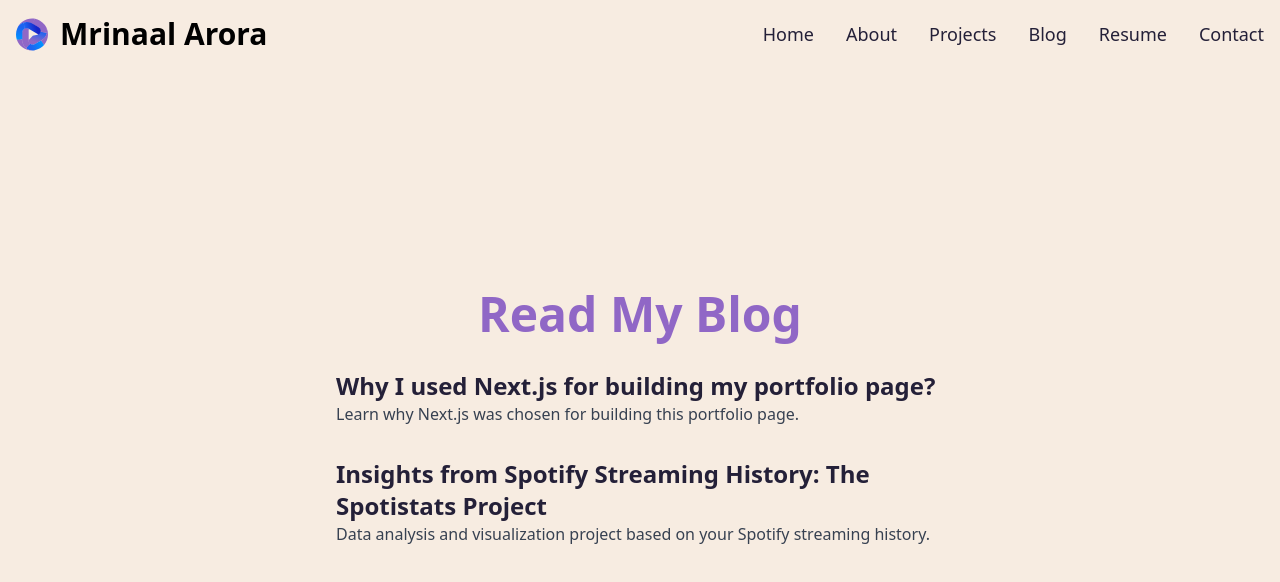
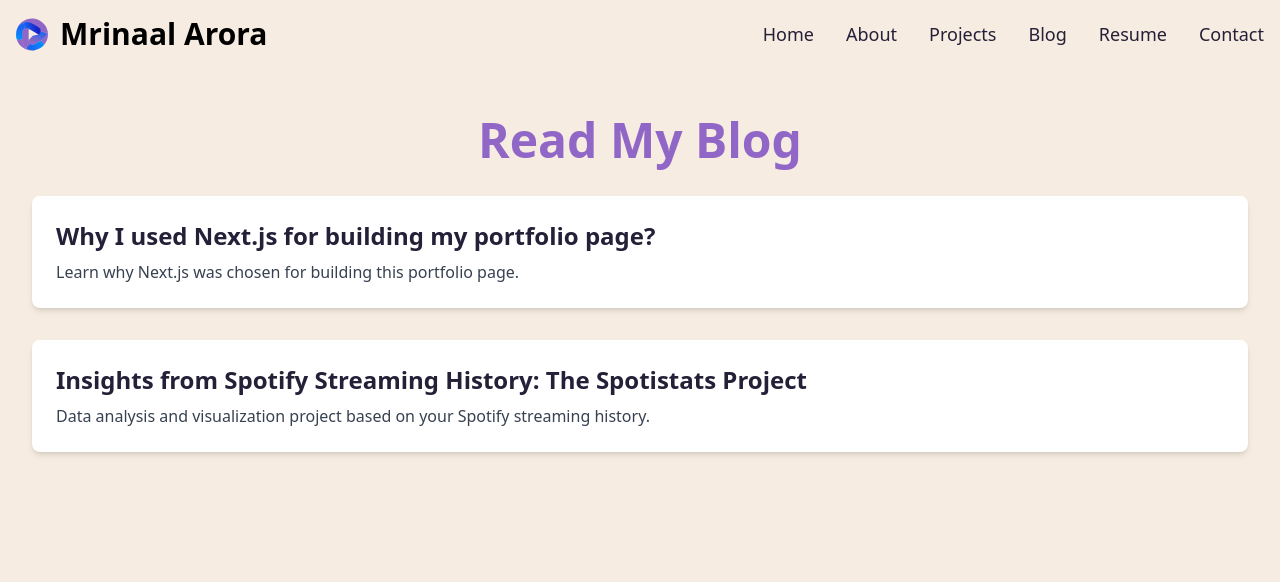
Before and after one commit to aroramrinaal/my-portfolio, a Next.js app: page /blog in a window 1280 px wide. Shown: the top 582 px of the page. Built offline with nearby package versions, Linux system fonts and the light colour scheme.

Commit message:
Update blog page layout and styling

```diff
--- a/src/pages/blog/index.tsx
+++ b/src/pages/blog/index.tsx
@@ -1,3 +1,46 @@
+// import React from 'react';
+// import Link from 'next/link';
+// import Navbar from '@/components/Navbar';
+
+// interface BlogPost {
+//   id: string;
+//   title: string;
+//   description: string;
+// }
+
+// const blogPosts: BlogPost[] = [
+//   { id: 'why-nextjs', title: 'Why I used Next.js for building my portfolio page?', description: 'Learn why Next.js was chosen for building this portfolio page.' },
+//   {id: 'spotistats-project', title: 'Insights from Spotify Streaming History: The Spotistats Project', description: 'Data analysis and visualization project based on your Spotify streaming history.' },
+// ];
+
+// const Blog: React.FC = () => {
+//   return (
+//     <div className="flex flex-col min-h-screen bg-linen">
+//       <Navbar />
+//       <div className="flex flex-grow items-center justify-center">
+//         <div className="p-8 max-w-2xl w-full">
+//           <h1 className="text-5xl text-amethyst font-bold mb-8 text-center">Read My Blog</h1>
+//           <ul>
+//             {blogPosts.map((post) => (
+//               <li key={post.id} className="mb-8">
+//                 <Link href={`/blog/${post.id}`}
+//  className="text-2xl font-semibold text-darkPurple hover:underline">
+//                     {post.title}
+
+//                 </Link>
+//                 <p className="text-gray-700">{post.description}</p>
+//               </li>
+//             ))}
+//           </ul>
+//         </div>
+//       </div>
+//     </div>
+//   );
+// };
+
+// export default Blog;
+
+
 import React from 'react';
 import Link from 'next/link';
 import Navbar from '@/components/Navbar';
@@ -10,30 +53,28 @@ interface BlogPost {
 
 const blogPosts: BlogPost[] = [
   { id: 'why-nextjs', title: 'Why I used Next.js for building my portfolio page?', description: 'Learn why Next.js was chosen for building this portfolio page.' },
-  {id: 'spotistats-project', title: 'Insights from Spotify Streaming History: The Spotistats Project', description: 'Data analysis and visualization project based on your Spotify streaming history.' },
+  { id: 'spotistats-project', title: 'Insights from Spotify Streaming History: The Spotistats Project', description: 'Data analysis and visualization project based on your Spotify streaming history.' },
 ];
 
 const Blog: React.FC = () => {
   return (
     <div className="flex flex-col min-h-screen bg-linen">
       <Navbar />
-      <div className="flex flex-grow items-center justify-center">
-        <div className="p-8 max-w-2xl w-full">
-          <h1 className="text-5xl text-amethyst font-bold mb-8 text-center">Read My Blog</h1>
-          <ul>
-            {blogPosts.map((post) => (
-              <li key={post.id} className="mb-8">
-                <Link href={`/blog/${post.id}`}
- className="text-2xl font-semibold text-darkPurple hover:underline">
-                    {post.title}
-
-                </Link>
+      <main className="flex-grow container mx-auto px-4 sm:px-6 lg:px-8 py-12">
+        <h1 className="text-4xl sm:text-5xl text-amethyst font-bold mb-8 text-center">Read My Blog</h1>
+        <ul className="space-y-8">
+          {blogPosts.map((post) => (
+            <li key={post.id} className="bg-white shadow-md rounded-lg p-6 transition-transform duration-300 hover:scale-105">
+              <Link href={`/blog/${post.id}`} className="block">
+                <h2 className="text-xl sm:text-2xl font-semibold text-darkPurple hover:text-amethyst transition-colors duration-300 mb-2">
+                  {post.title}
+                </h2>
                 <p className="text-gray-700">{post.description}</p>
-              </li>
-            ))}
-          </ul>
-        </div>
-      </div>
+              </Link>
+            </li>
+          ))}
+        </ul>
+      </main>
     </div>
   );
 };
```
